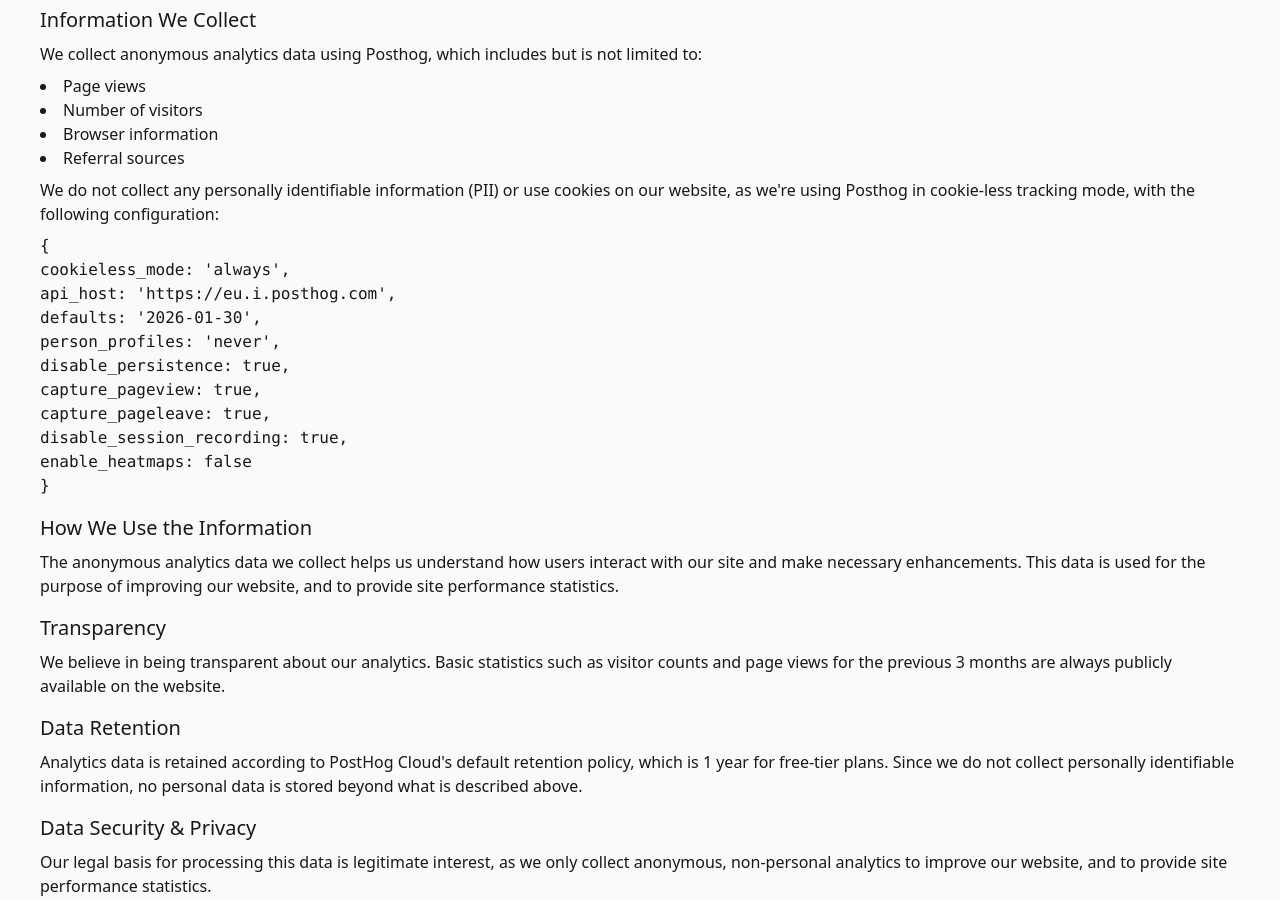
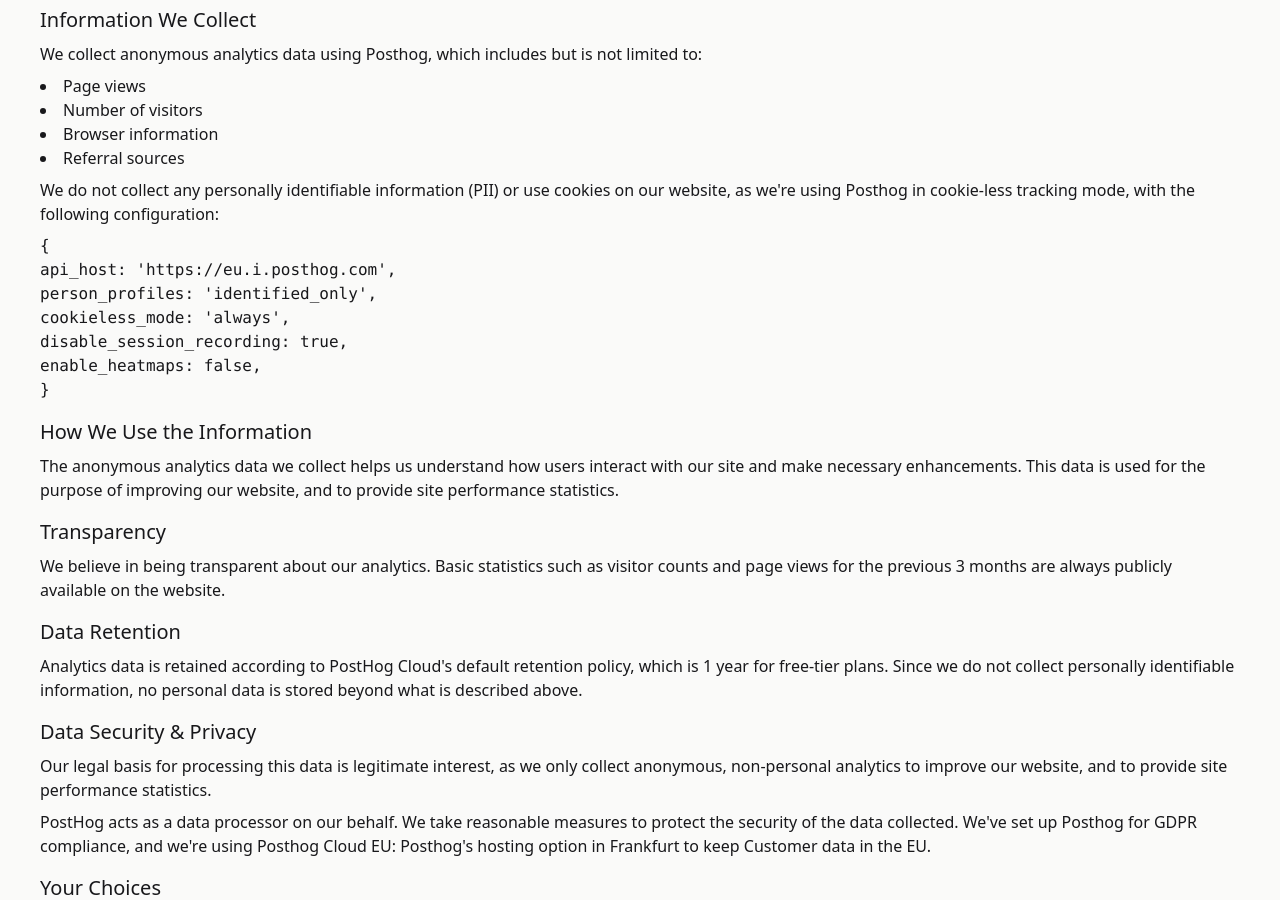
Before and after one commit to BrewDotDev/liquid-glass-resources, a Jekyll site: the page built from privacy-policy.md, in a window 1280 px wide and 900 px high, scrolled down 562 px. Built offline with Jekyll 4.4.1, drawn with Linux system fonts in a browser that asks for light colours.

Commit message:
posthog fix

```diff
--- a/_includes/analytics.html
+++ b/_includes/analytics.html
@@ -42,14 +42,10 @@
       (e.__SV = 1));
   })(document, window.posthog || []);
   posthog.init('phc_c4Nt94erHPRXO5iCX3shFJXASY9tQTwN9uGMcTnI8KP', {
+    api_host: 'https://eu.i.posthog.com',
+    person_profiles: 'identified_only',
     cookieless_mode: 'always',
-    api_host: 'https://eu.i.posthog.com',
-    defaults: '2026-01-30',
-    person_profiles: 'never',
-    disable_persistence: true,
-    capture_pageview: true,
-    capture_pageleave: true,
     disable_session_recording: true,
-    enable_heatmaps: false
+    enable_heatmaps: false,
   });
 </script>
--- a/privacy-policy.md
+++ b/privacy-policy.md
@@ -20,15 +20,11 @@
 
     <code>
     {<br/>
+        api_host: 'https://eu.i.posthog.com',<br/>
+        person_profiles: 'identified_only',<br/>
         cookieless_mode: 'always',<br/>
-        api_host: 'https://eu.i.posthog.com',<br/>
-        defaults: '2026-01-30',<br/>
-        person_profiles: 'never',<br/>
-        disable_persistence: true,<br/>
-        capture_pageview: true,<br/>
-        capture_pageleave: true,<br/>
         disable_session_recording: true,<br/>
-        enable_heatmaps: false<br/>
+        enable_heatmaps: false,<br/>
     }<br/>
     </code>
 
```
